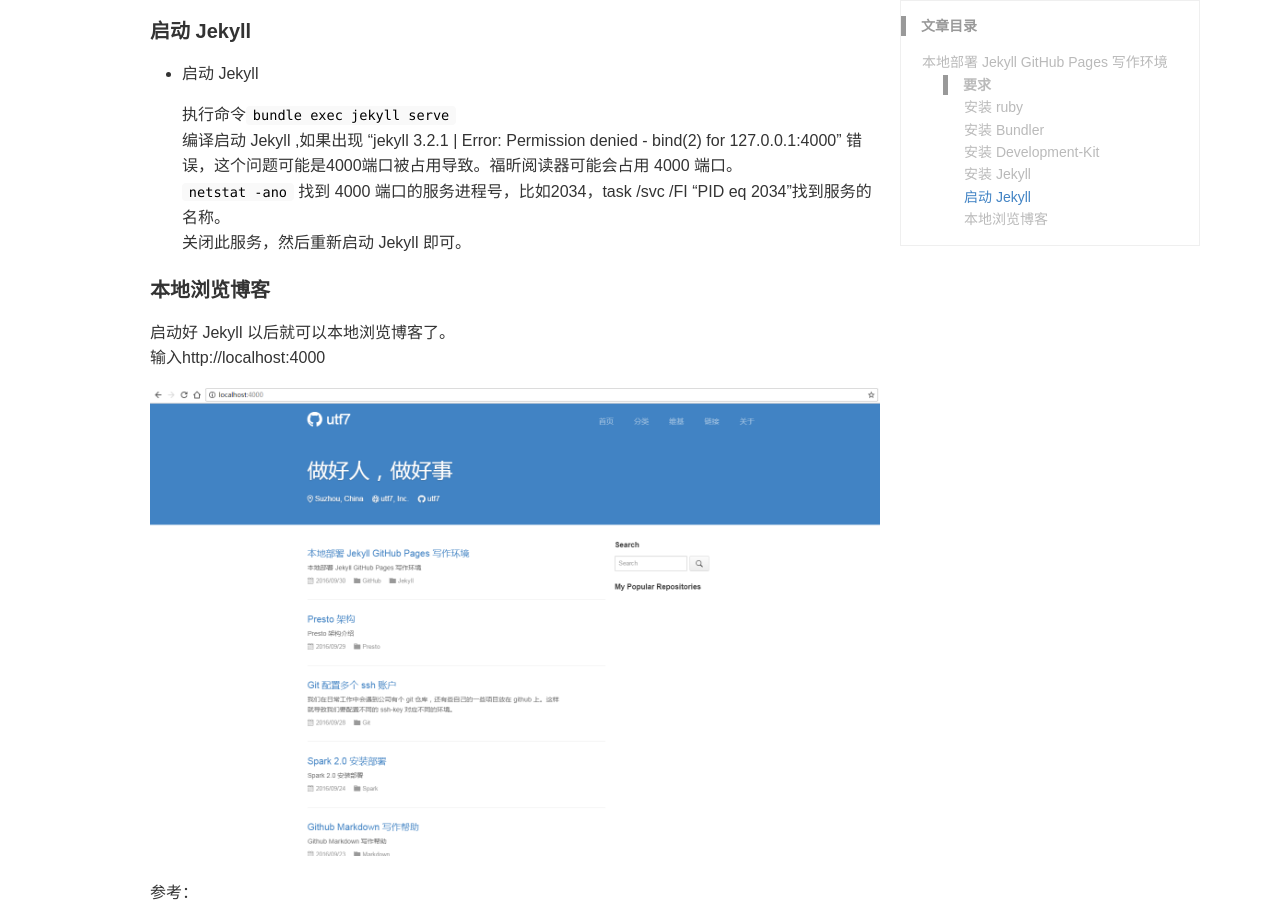
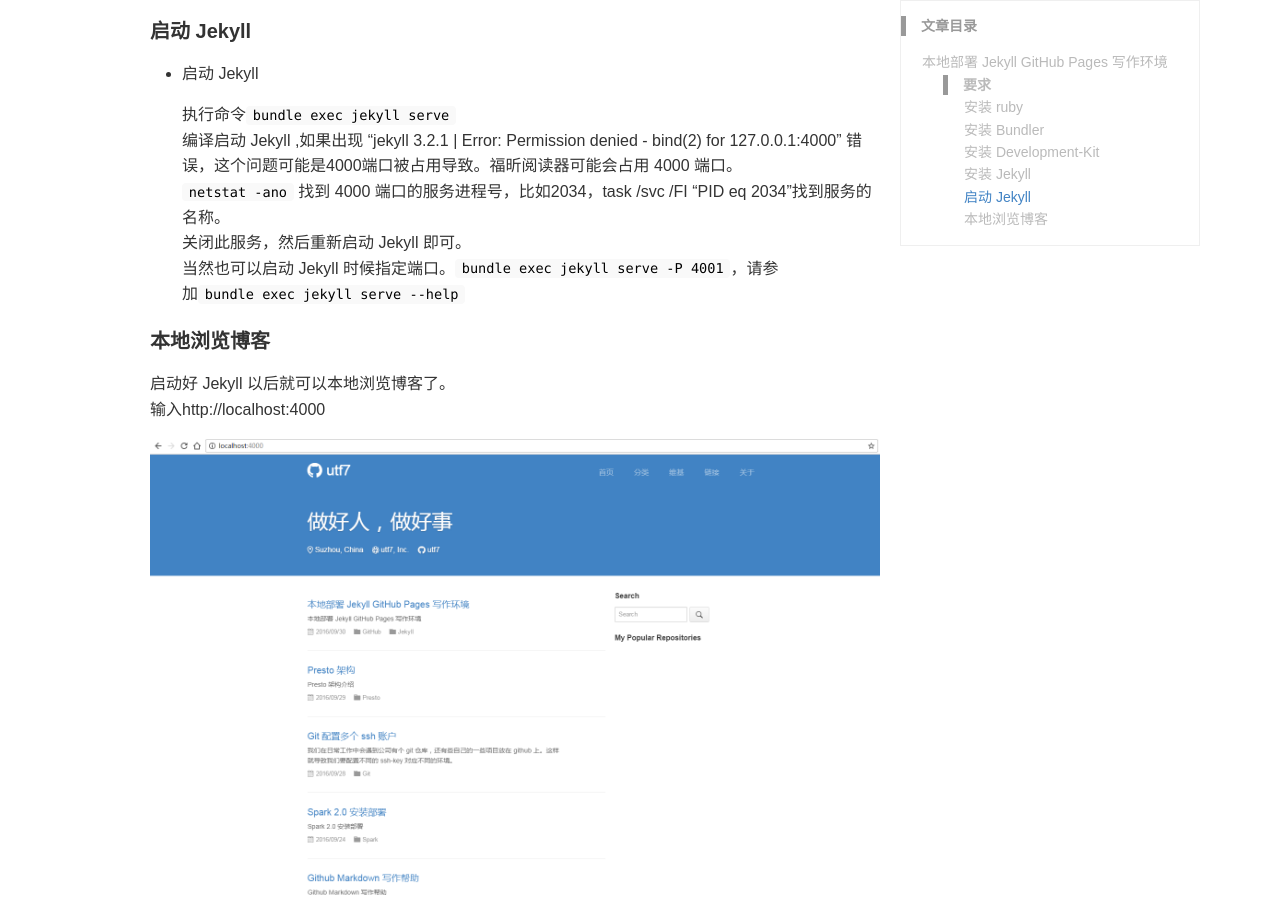
Before and after one commit to utf7/utf7.github.io, a Jekyll site: the page built from _posts/2016-09-30-setting-up-your-github-pages-site-locally-with-jekyll.md, in a window 1280 px wide and 900 px high, scrolled down 2539 px. Built offline with Jekyll 4.4.1, drawn with Linux system fonts in a browser that asks for light colours; comment, search, counter and statistics services are not loaded.

Commit message:
启动 Jekyll 指定服务端口

```diff
--- a/_posts/2016-09-30-setting-up-your-github-pages-site-locally-with-jekyll.md
+++ b/_posts/2016-09-30-setting-up-your-github-pages-site-locally-with-jekyll.md
@@ -115,6 +115,7 @@
    编译启动 Jekyll ,如果出现 "jekyll 3.2.1 | Error:  Permission denied - bind(2) for 127.0.0.1:4000" 错误，这个问题可能是4000端口被占用导致。福昕阅读器可能会占用 4000 端口。
 `netstat -ano` 找到 4000 端口的服务进程号，比如2034，task /svc /FI "PID eq 2034"找到服务的名称。
 关闭此服务，然后重新启动 Jekyll 即可。
+当然也可以启动 Jekyll 时候指定端口。`bundle exec jekyll serve -P 4001`，请参加`bundle exec jekyll serve --help`
 
 #### 本地浏览博客
 
```
